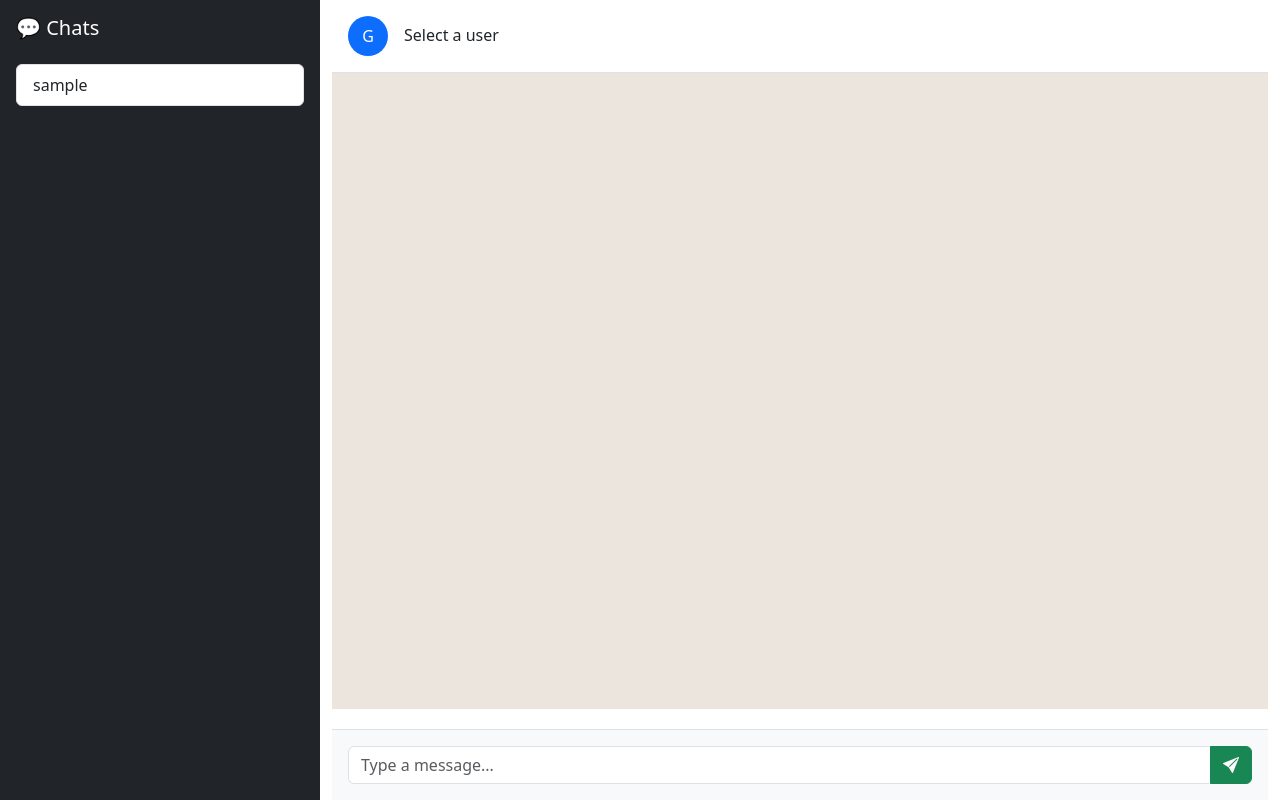
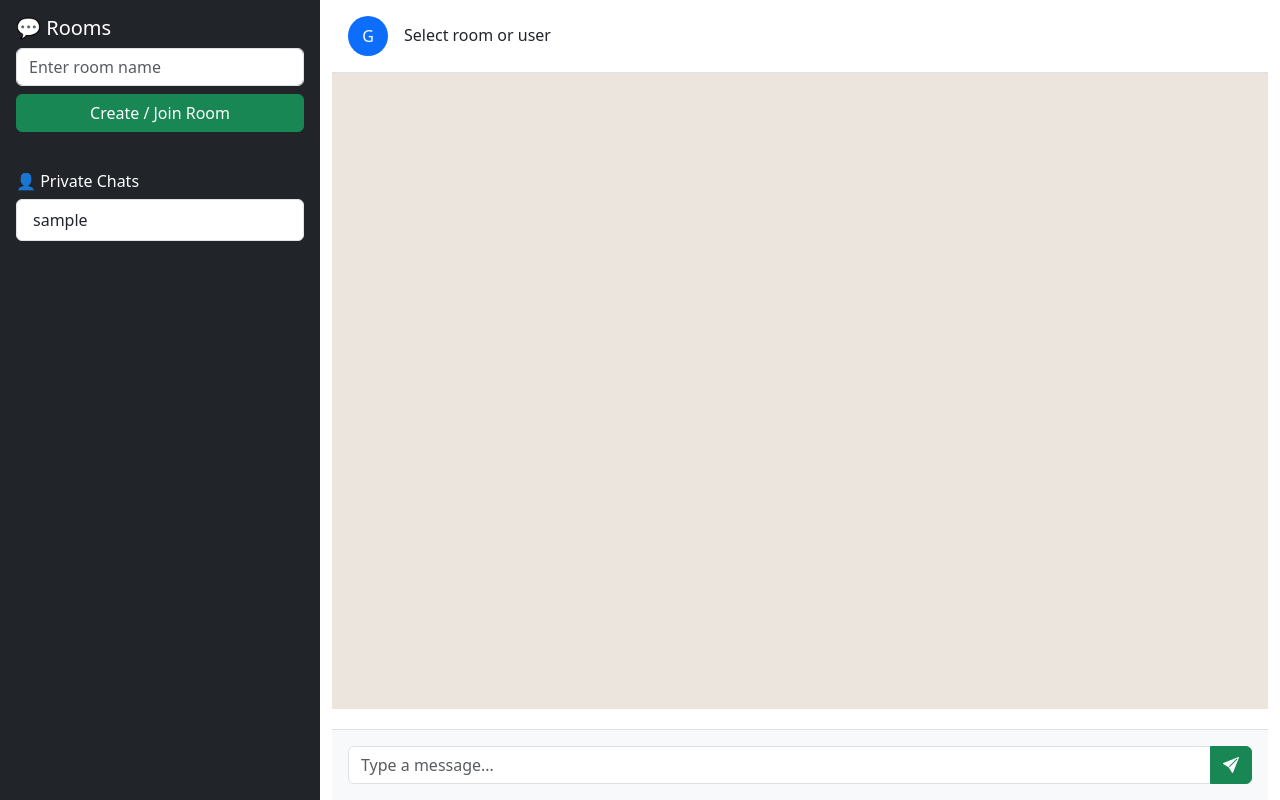
Before and after one commit to Guna-Balan-S/online-chat-app, a Flask app: page / in a window 1280 px wide. Run offline with Flask 3, Linux system fonts and the light colour scheme; a user stored in the database is signed in; data comes from the database, SQL or seed files in the repository; some libraries are stand-ins or nearby versions.

Commit message:
Fix WebSocket production error

```diff
--- a/app.py
+++ b/app.py
@@ -130,12 +130,9 @@ def handle_disconnect():
 def handle_join(data):
     username = data['username']
     room = data['room']
-
     users[username] = request.sid
     join_room(room)
-
-    send(f"{username} joined {room}", to=room)
-
+    send(f"{username} joined the room.", to=room)
 
 # 🔵 CREATE ROOM
 
@@ -164,9 +161,17 @@ def handle_join_room(data):
 
 # 🔵 ROOM MESSAGE
 
-@socketio.on('message')
-def handle_message(data):
-    send(data['msg'], to=data['room'])
+@socketio.on('room_message')
+def handle_room_message(data):
+    emit(
+        'room_message',
+        {
+            'from': data['from'],
+            'msg': data['msg'],
+            'room': data['room']
+        },
+        to=data['room']
+    )
 
 
 # 🔵 PRIVATE MESSAGE
--- a/templates/chat.html
+++ b/templates/chat.html
@@ -19,20 +19,10 @@
             word-wrap: break-word;
         }
 
-        .sent {
-            background-color: #dcf8c6;
-            align-self: flex-end;
-        }
+        .sent { background-color: #dcf8c6; align-self: flex-end; }
+        .received { background-color: white; align-self: flex-start; }
 
-        .received {
-            background-color: white;
-            align-self: flex-start;
-        }
-
-        #messages {
-            display: flex;
-            flex-direction: column;
-        }
+        #messages { display: flex; flex-direction: column; }
     </style>
 </head>
 
@@ -42,8 +32,21 @@
 
     <!-- LEFT SIDEBAR -->
     <div class="col-3 bg-dark text-white p-3">
-        <h5 class="mb-4">💬 Chats</h5>
+
+        <h5>💬 Rooms</h5>
+
+        <input type="text" id="newRoomName"
+               class="form-control mb-2"
+               placeholder="Enter room name">
+
+        <button class="btn btn-success w-100 mb-3"
+                onclick="createRoom()">Create / Join Room</button>
+
+        <div class="list-group mb-4" id="roomList"></div>
+
+        <h6>👤 Private Chats</h6>
         <div class="list-group" id="userList"></div>
+
     </div>
 
     <!-- RIGHT CHAT AREA -->
@@ -55,7 +58,7 @@
                  style="width:40px;height:40px;">
                 {{ username[0]|upper }}
             </div>
-            <h6 class="ms-3 mb-0" id="chatHeader">Select a user</h6>
+            <h6 class="ms-3 mb-0" id="chatHeader">Select room or user</h6>
         </div>
 
         <!-- Messages -->
@@ -64,8 +67,7 @@
 
         <!-- Typing Indicator -->
         <div id="typing-indicator"
-             style="height:20px; font-size:14px; color:gray; padding-left:15px;">
-        </div>
+             style="height:20px; font-size:14px; color:gray; padding-left:15px;"></div>
 
         <!-- Input -->
         <div class="p-3 border-top bg-light">
@@ -82,41 +84,91 @@
   </div>
 </div>
 
-<!-- Socket.IO -->
 <script src="https://cdn.socket.io/4.7.5/socket.io.min.js"></script>
 
 <script>
 
-var socket = io({
-    transports: ["polling"],
-    upgrade: false
-});
+var socket = io({ transports:["polling"], upgrade:false });
 
 var username = "{{ username }}";
+
+var currentRoom = null;
 var selectedUser = null;
-var conversations = {};
+
+var roomConversations = {};
+var privateConversations = {};
+
 var typing = false;
 var timeout = undefined;
 
-/* ---------------- JOIN ---------------- */
+/* ================= JOIN ================= */
 
 socket.on("connect", function() {
+    console.log("Connected");
+});
+
+/* ================= ROOM SYSTEM ================= */
+
+function createRoom() {
+
+    var roomName = document.getElementById("newRoomName").value.trim();
+    if (roomName === "") return;
+
+    addRoomToList(roomName);
+    joinRoom(roomName);
+
+    document.getElementById("newRoomName").value = "";
+}
+
+function addRoomToList(roomName) {
+
+    if (document.getElementById("room-"+roomName)) return;
+
+    var item = document.createElement("a");
+    item.className = "list-group-item list-group-item-action";
+    item.id = "room-"+roomName;
+    item.innerText = roomName;
+
+    item.onclick = function() {
+        joinRoom(roomName);
+    };
+
+    document.getElementById("roomList").appendChild(item);
+}
+
+function joinRoom(roomName) {
+
+    selectedUser = null;
+    currentRoom = roomName;
+
     socket.emit("join", {
         username: username,
-        room: "main"
-    });
+        room: roomName
     });
 
-/* ---------------- LOAD USERS ---------------- */
+    document.getElementById("chatHeader").innerText = roomName;
+    loadRoomMessages(roomName);
+}
+
+function loadRoomMessages(roomName) {
+
+    var messagesDiv = document.getElementById("messages");
+    messagesDiv.innerHTML = "";
+
+    if (roomConversations[roomName]) {
+        roomConversations[roomName].forEach(displayMessage);
+    }
+}
+
+/* ================= PRIVATE USERS ================= */
 
 fetch('/users')
 .then(res => res.json())
 .then(data => {
 
     var list = document.getElementById("userList");
-    list.innerHTML = "";
 
-    data.users.forEach(function(user) {
+    data.users.forEach(function(user){
 
         if (user !== username) {
 
@@ -124,10 +176,11 @@ fetch('/users')
             item.className = "list-group-item list-group-item-action";
             item.innerText = user;
 
-            item.onclick = function() {
+            item.onclick = function(){
+                currentRoom = null;
                 selectedUser = user;
                 document.getElementById("chatHeader").innerText = user;
-                loadConversation(user);
+                loadPrivateMessages(user);
             };
 
             list.appendChild(item);
@@ -135,19 +188,33 @@ fetch('/users')
     });
 });
 
-/* ---------------- SEND MESSAGE ---------------- */
+function loadPrivateMessages(user) {
+
+    var messagesDiv = document.getElementById("messages");
+    messagesDiv.innerHTML = "";
+
+    if (privateConversations[user]) {
+        privateConversations[user].forEach(displayMessage);
+    }
+}
+
+/* ================= SEND MESSAGE ================= */
 
 function sendMessage() {
 
-    if (!selectedUser) {
-        alert("Select a user to chat");
-        return;
-    }
-
     var input = document.getElementById("message");
     var message = input.value.trim();
+    if (message === "") return;
 
-    if (message === "") return;
+    if (currentRoom) {
+
+        socket.emit("room_message", {
+            from: username,
+            msg: message,
+            room: currentRoom
+        });
+
+    } else if (selectedUser) {
 
         socket.emit("private_message", {
             from: username,
@@ -155,31 +222,55 @@ function sendMessage() {
             msg: message
         });
 
-    input.value = "";
-    stopTyping();
+    } else {
+        alert("Select room or user");
+        return;
     }
 
-/* ---------------- ENTER KEY ---------------- */
+    input.value = "";
+}
 
-document.getElementById("message")
-.addEventListener("keypress", function(e) {
-    if (e.key === "Enter") {
-        sendMessage();
-    }
+/* ================= RECEIVE ROOM MESSAGE ================= */
+
+socket.on("room_message", function(data){
+
+    if (!roomConversations[data.room])
+        roomConversations[data.room] = [];
+
+    roomConversations[data.room].push(data);
+
+    if (currentRoom === data.room)
+        displayMessage(data);
 });
 
-/* ---------------- DISPLAY MESSAGE ---------------- */
+/* ================= RECEIVE PRIVATE ================= */
 
-function displayMessage(data) {
+socket.on("private_message", function(data){
+
+    var chatUser = (data.from === username)
+        ? selectedUser
+        : data.from;
+
+    if (!privateConversations[chatUser])
+        privateConversations[chatUser] = [];
+
+    privateConversations[chatUser].push(data);
+
+    if (selectedUser === chatUser)
+        displayMessage(data);
+});
+
+/* ================= DISPLAY ================= */
+
+function displayMessage(data){
 
     var div = document.createElement("div");
     div.classList.add("message");
 
-    if (data.from === username) {
+    if (data.from === username)
         div.classList.add("sent");
-    } else {
+    else
         div.classList.add("received");
-    }
 
     div.innerText = data.from + ": " + data.msg;
 
@@ -188,75 +279,6 @@ function displayMessage(data) {
     messagesDiv.scrollTop = messagesDiv.scrollHeight;
 }
 
-/* ---------------- LOAD CONVERSATION ---------------- */
-
-function loadConversation(user) {
-
-    var messagesDiv = document.getElementById("messages");
-    messagesDiv.innerHTML = "";
-
-    if (conversations[user]) {
-        conversations[user].forEach(displayMessage);
-    }
-}
-
-/* ---------------- RECEIVE PRIVATE MESSAGE ---------------- */
-
-socket.on("private_message", function(data) {
-
-    var chatUser = (data.from === username)
-        ? selectedUser
-        : data.from;
-
-    if (!conversations[chatUser]) {
-        conversations[chatUser] = [];
-    }
-
-    conversations[chatUser].push(data);
-
-    if (selectedUser === chatUser) {
-        displayMessage(data);
-    }
-});
-
-/* ---------------- TYPING SYSTEM ---------------- */
-
-document.getElementById("message")
-.addEventListener("input", function() {
-
-    if (!typing) {
-        typing = true;
-        socket.emit("typing", {
-            username: username,
-            room: "main"
-        });
-    }
-
-    clearTimeout(timeout);
-    timeout = setTimeout(stopTyping, 1000);
-});
-
-function stopTyping() {
-    if (typing) {
-        typing = false;
-        socket.emit("stop_typing", {
-            username: username,
-            room: "main"
-        });
-    }
-}
-
-socket.on("typing", function(data) {
-    if (data.username !== username && selectedUser === data.username) {
-        document.getElementById("typing-indicator")
-        .innerText = data.username + " is typing...";
-    }
-});
-
-socket.on("stop_typing", function() {
-    document.getElementById("typing-indicator").innerText = "";
-});
-
 </script>
 </body>
 </html>
```
Lines whose indentation alone changed are shown as unchanged.
